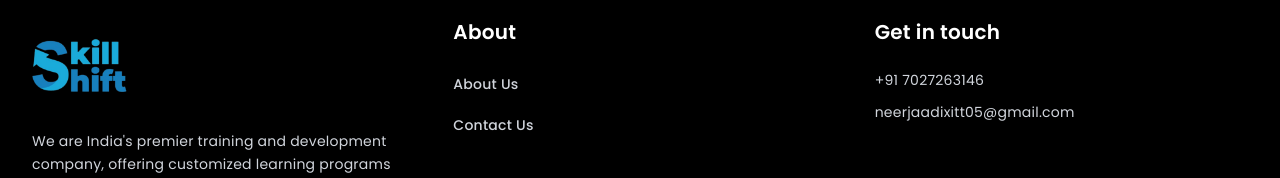
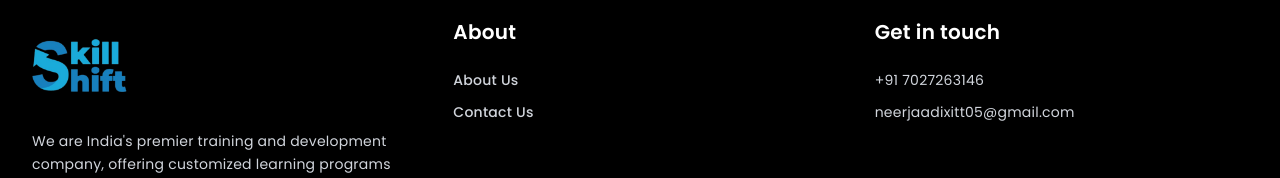
Before and after one commit to DeluluDevelopers/skillshift, a Next.js app: page /contact in a window 1280 px wide. Shown: the part 1347-1525 px from the top of the page. Built offline with nearby package versions, Linux system fonts and the light colour scheme.

Commit message:
fixed footer

```diff
--- a/app/about/page.tsx
+++ b/app/about/page.tsx
@@ -728,22 +728,20 @@ export default function About() {
               <h4 className='text-xl font-semibold text-white mb-6'>About</h4>
               <ul className='space-y-3 text-gray-300 font-open-sans'>
                 <li>
-                  <a
+                  <Link
                     href='/about'
-                    className='hover:text-premium-blue transition-all duration-300 font-medium group relative inline-block cursor-pointer hover:scale-105 text-sm'
+                    className='text-gray-300 transition-colors duration-300 font-medium text-sm block w-fit mx-auto md:mx-0'
                   >
                     About Us
-                    <span className='absolute -bottom-1 left-0 w-0 h-0.5 bg-gradient-primary transition-all duration-300 group-hover:w-full'></span>
-                  </a>
+                  </Link>
                 </li>
                 <li>
-                  <a
+                  <Link
                     href='/contact'
-                    className='hover:text-premium-blue transition-all duration-300 font-medium group relative inline-block cursor-pointer hover:scale-105 text-sm'
+                    className='text-gray-300 transition-colors duration-300 font-medium text-sm block w-fit mx-auto md:mx-0'
                   >
                     Contact Us
-                    <span className='absolute -bottom-1 left-0 w-0 h-0.5 bg-gradient-primary transition-all duration-300 group-hover:w-full'></span>
-                  </a>
+                  </Link>
                 </li>
               </ul>
             </div>
--- a/app/contact/page.tsx
+++ b/app/contact/page.tsx
@@ -358,22 +358,20 @@ export default function Contact() {
               <h4 className='text-xl font-semibold text-white mb-6'>About</h4>
               <ul className='space-y-3 text-gray-300 font-open-sans'>
                 <li>
-                  <a
+                  <Link
                     href='/about'
-                    className='hover:text-premium-blue transition-all duration-300 font-medium group relative inline-block cursor-pointer hover:scale-105 text-sm'
+                    className='text-gray-300 transition-colors duration-300 font-medium text-sm block w-fit mx-auto md:mx-0'
                   >
                     About Us
-                    <span className='absolute -bottom-1 left-0 w-0 h-0.5 bg-gradient-primary transition-all duration-300 group-hover:w-full'></span>
-                  </a>
+                  </Link>
                 </li>
                 <li>
-                  <a
+                  <Link
                     href='/contact'
-                    className='hover:text-premium-blue transition-all duration-300 font-medium group relative inline-block cursor-pointer hover:scale-105 text-sm'
+                    className='text-gray-300 transition-colors duration-300 font-medium text-sm block w-fit mx-auto md:mx-0'
                   >
                     Contact Us
-                    <span className='absolute -bottom-1 left-0 w-0 h-0.5 bg-gradient-primary transition-all duration-300 group-hover:w-full'></span>
-                  </a>
+                  </Link>
                 </li>
               </ul>
             </div>
--- a/app/page.tsx
+++ b/app/page.tsx
@@ -1154,22 +1154,20 @@ export default function Home() {
               <h4 className='text-xl font-semibold text-white mb-6'>About</h4>
               <ul className='space-y-3 text-gray-300 font-open-sans'>
                 <li>
-                  <a
+                  <Link
                     href='/about'
-                    className='hover:text-premium-blue transition-all duration-300 font-medium group relative inline-block cursor-pointer hover:scale-105 text-sm'
+                    className='text-gray-300 transition-colors duration-300 font-medium text-sm block w-fit mx-auto md:mx-0'
                   >
                     About Us
-                    <span className='absolute -bottom-1 left-0 w-0 h-0.5 bg-gradient-primary transition-all duration-300 group-hover:w-full'></span>
-                  </a>
+                  </Link>
                 </li>
                 <li>
-                  <a
+                  <Link
                     href='/contact'
-                    className='hover:text-premium-blue transition-all duration-300 font-medium group relative inline-block cursor-pointer hover:scale-105 text-sm'
+                    className='text-gray-300 transition-colors duration-300 font-medium text-sm block w-fit mx-auto md:mx-0'
                   >
                     Contact Us
-                    <span className='absolute -bottom-1 left-0 w-0 h-0.5 bg-gradient-primary transition-all duration-300 group-hover:w-full'></span>
-                  </a>
+                  </Link>
                 </li>
               </ul>
             </div>
```
